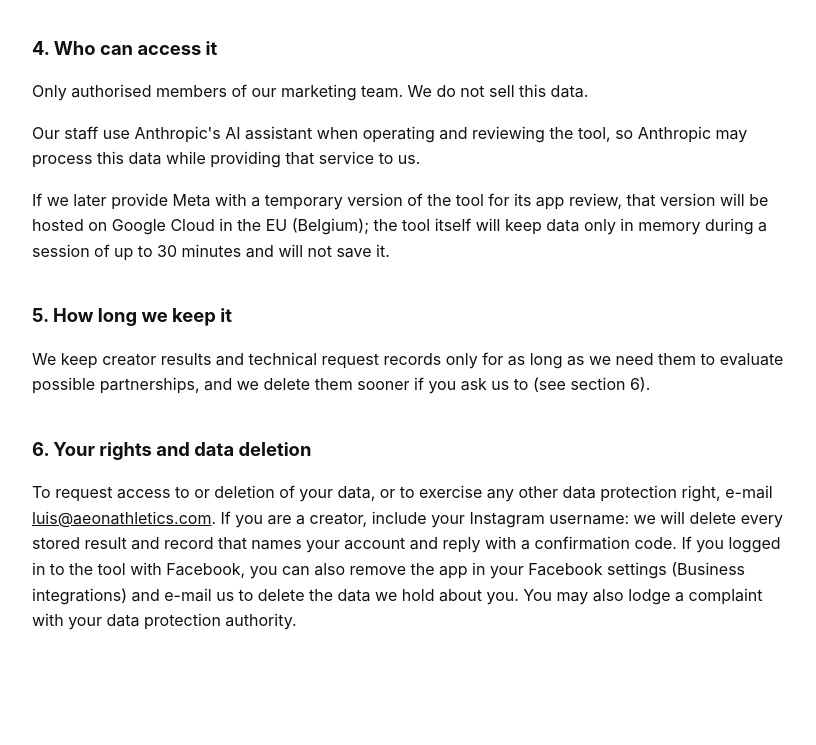
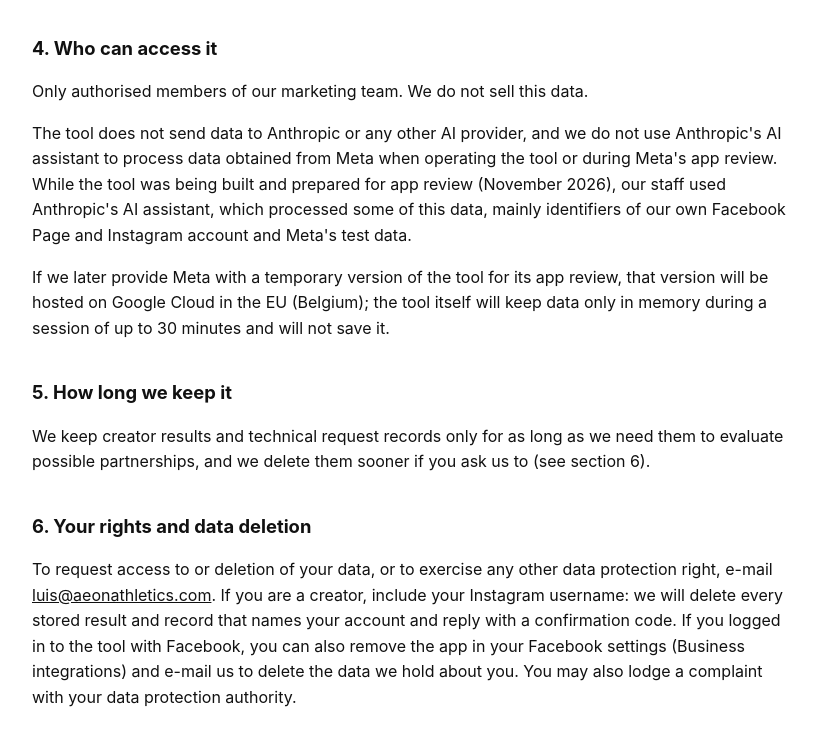
Before and after one commit to lcguinea/aeon-creator-intelligence-privacy, a plain HTML site: page index.html in a window 1280 px wide. Shown: the part 877-1622 px from the top of the page, without its empty margins (228-1044 px from the left). Before the commit the page ends 1591 px from the top, so only its background shows below. Drawn offline with Linux system fonts and the light colour scheme.

Commit message:
Privacy notice: no AI provider in operation or review; historical Anthropic use disclosed
Co-Authored-By: Claude Opus 5.5 <noreply@anthropic.com>

```diff
--- a/index.html
+++ b/index.html
@@ -48,8 +48,10 @@
 
   <h2 id="access">4. Who can access it</h2>
   <p>Only authorised members of our marketing team. We do not sell this data.</p>
-  <p>Our staff use Anthropic's AI assistant when operating and reviewing the tool, so Anthropic may process this data
-  while providing that service to us.</p>
+  <p>The tool does not send data to Anthropic or any other AI provider, and we do not use Anthropic's AI assistant
+  to process data obtained from Meta when operating the tool or during Meta's app review. While the tool was being built and
+  prepared for app review (November 2026), our staff used Anthropic's AI assistant, which processed some of this
+  data, mainly identifiers of our own Facebook Page and Instagram account and Meta's test data.</p>
   <p>If we later provide Meta with a temporary version of the tool for its app review, that version will be hosted
   on Google Cloud in the EU (Belgium); the tool itself will keep data only in memory during a session of up to 30
   minutes and will not save it.</p>
```
